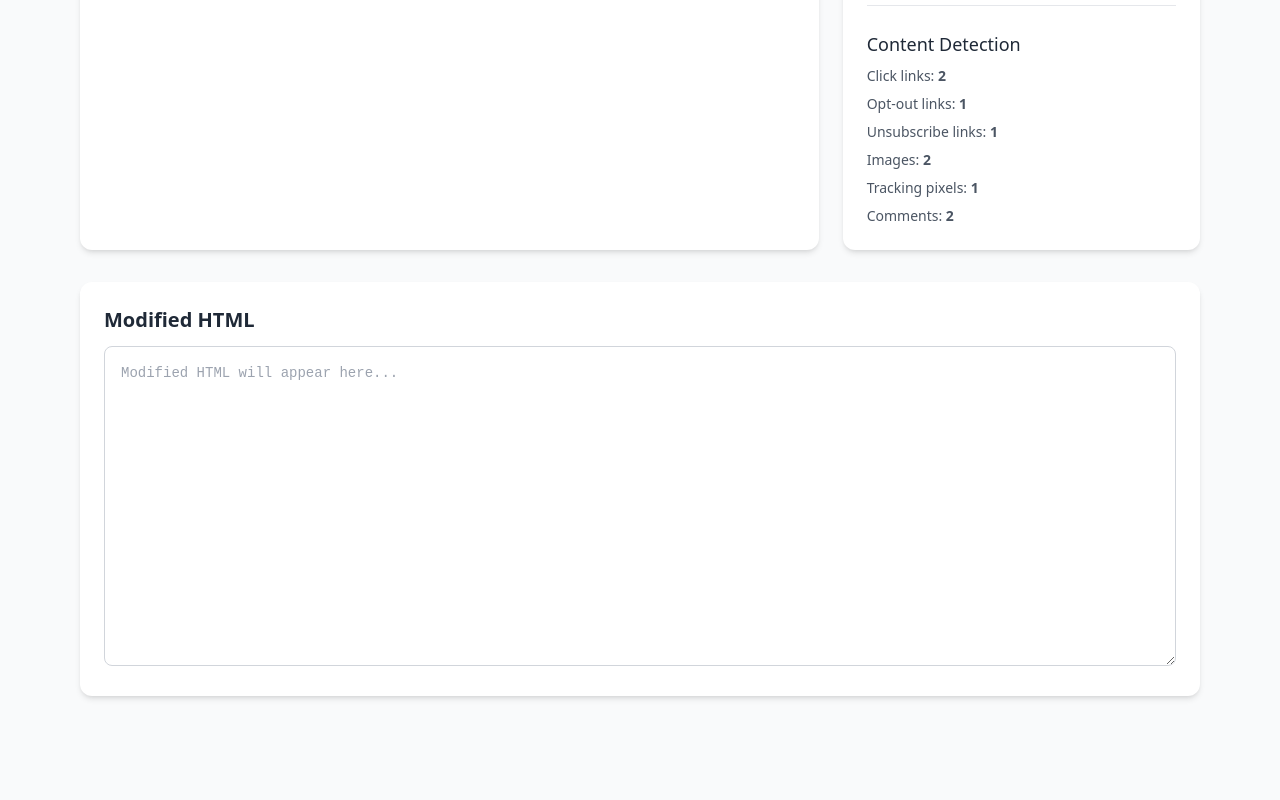
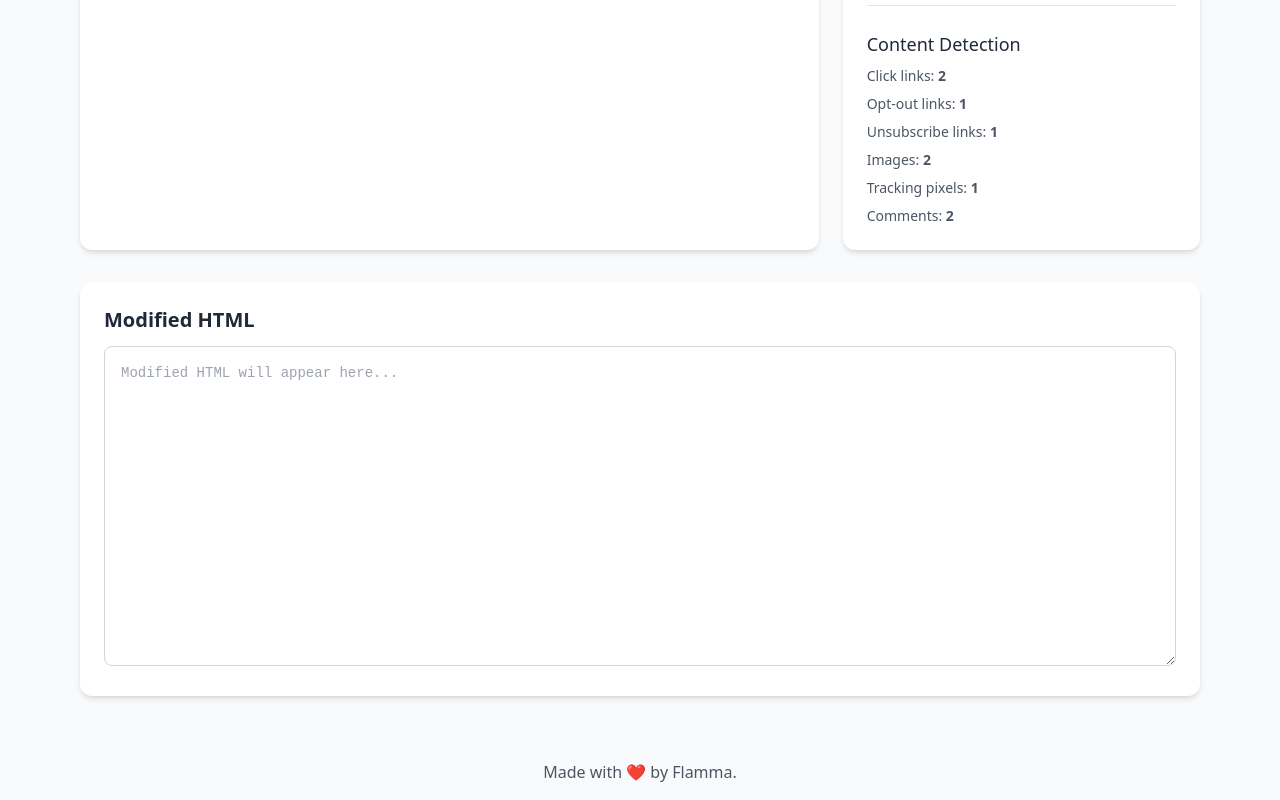
Before and after one commit to flamma101/Advanced-HTML-Email-Cleaner, a plain HTML site: page index.html in a window 1280 px wide. Shown: the part 891-1691 px from the top of the page. Before the commit the page ends 1619 px from the top, so only its background shows below. Drawn offline with Linux system fonts and the light colour scheme.

Commit message:
Update index.html

```diff
--- a/index.html
+++ b/index.html
@@ -1350,6 +1350,9 @@
             analyzeHtml();
         });
     </script>
+    <footer class="text-center text-gray-600 mt-8 mb-4">
+        Made with ❤ by Flamma.
+    </footer>
 </body>
 
 </html>
```
